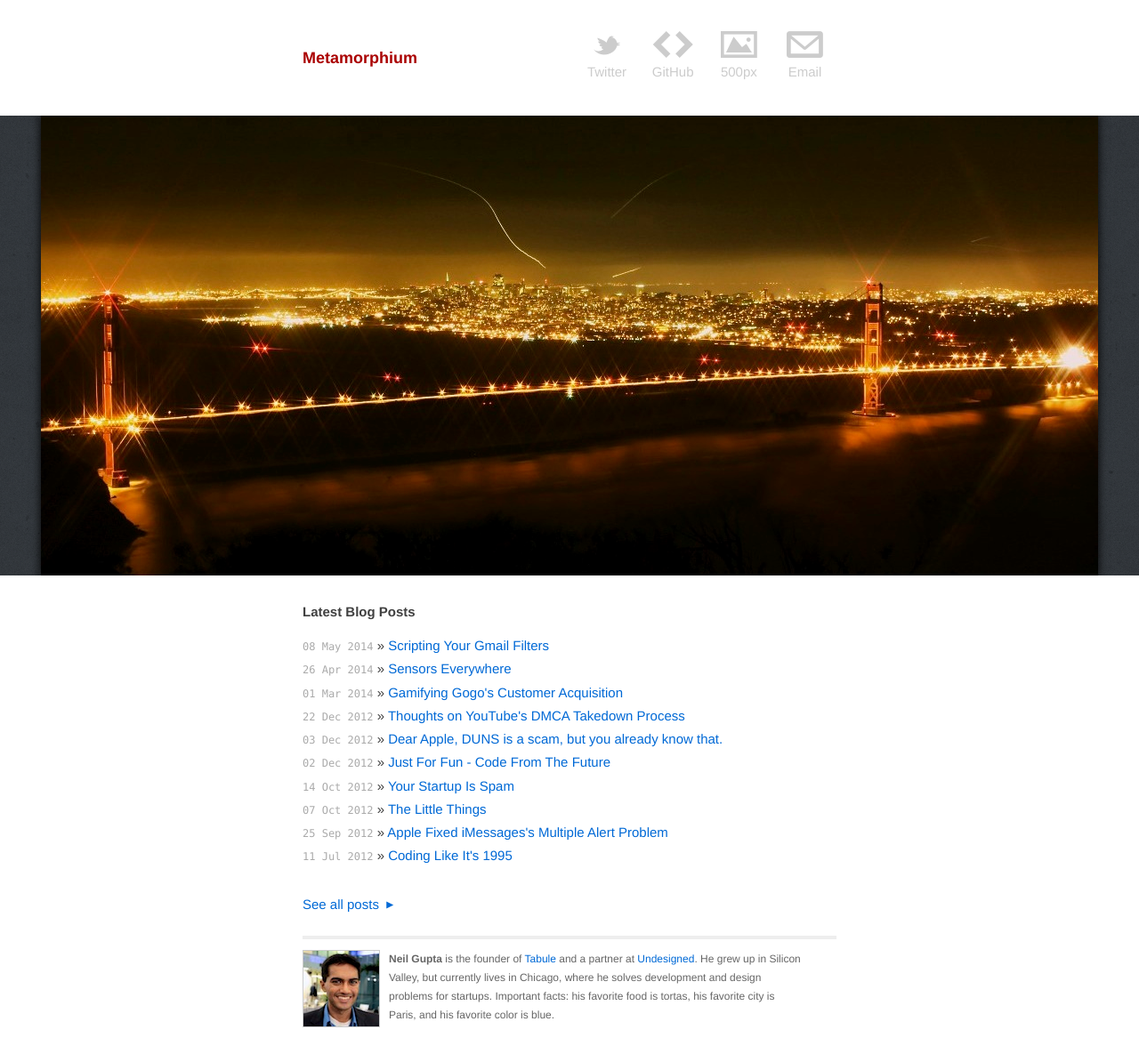
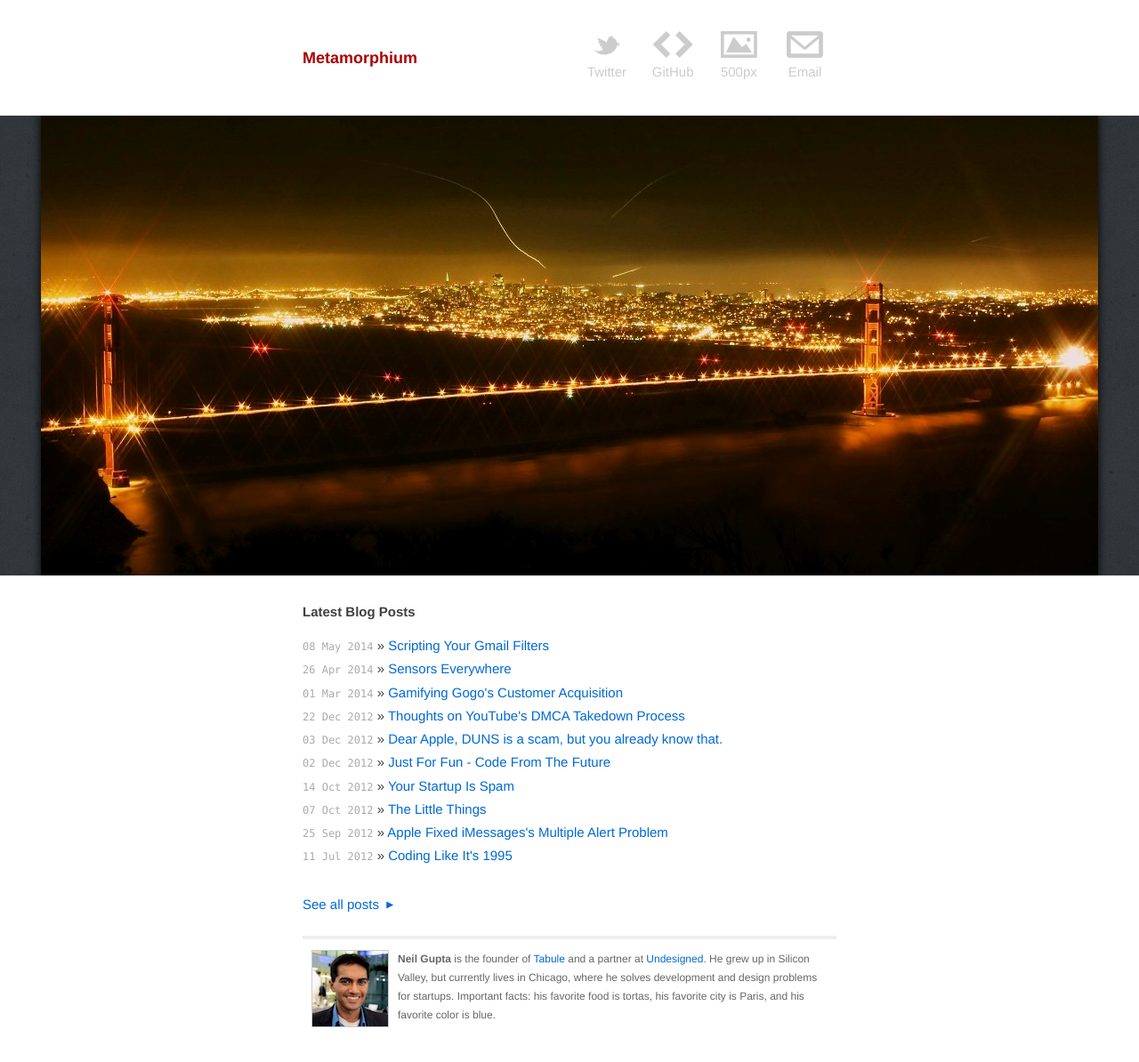
Before and after one commit to neilgupta/neilgupta.github.com, a Jekyll site: the page built from index.html, in a window 1280 px wide. Shown: the whole page at 89% size. Built offline with Jekyll 4.4.1, drawn with Linux system fonts in a browser that asks for light colours.

Commit message:
Margin fixes for footer

```diff
--- a/css/screen.css
+++ b/css/screen.css
@@ -213,12 +213,12 @@ ul.posts span {
 
 .site .footer .contact {
   float: left;
-  margin-right: 3em;
+  margin-right: 10px;
 }
 
 .site .footer img {
   float: left;
-  margin-right: 10px;
+  margin: 0 10px;
   border: 1px solid #ccc;
 }
 
```
